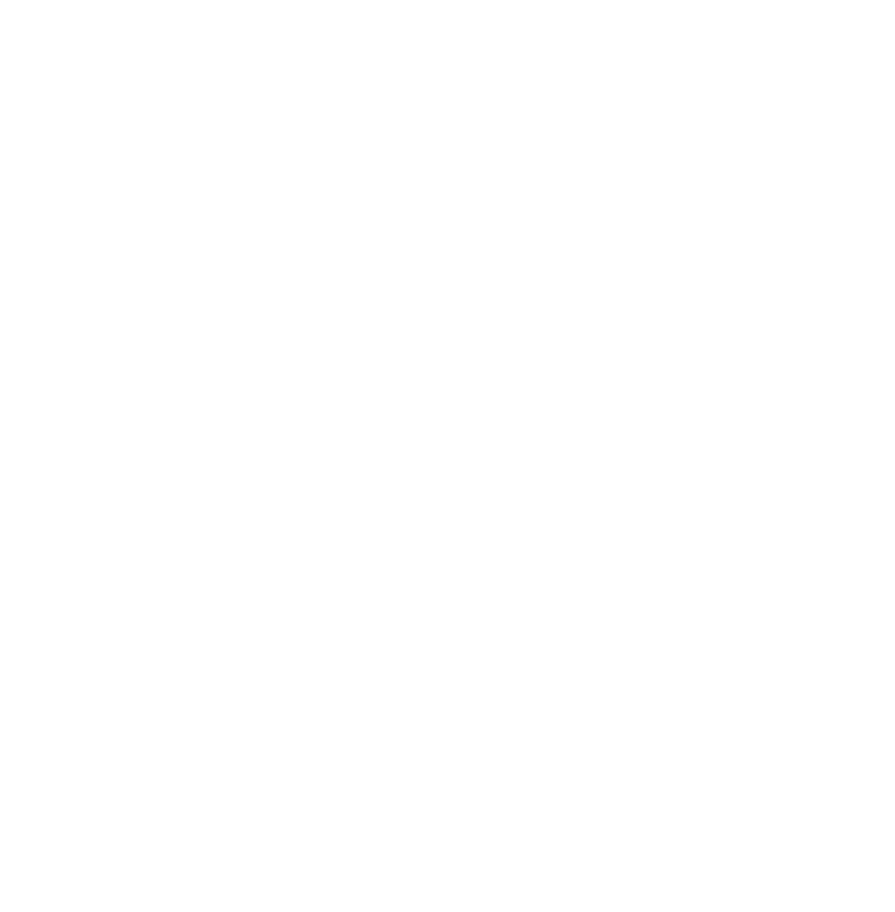
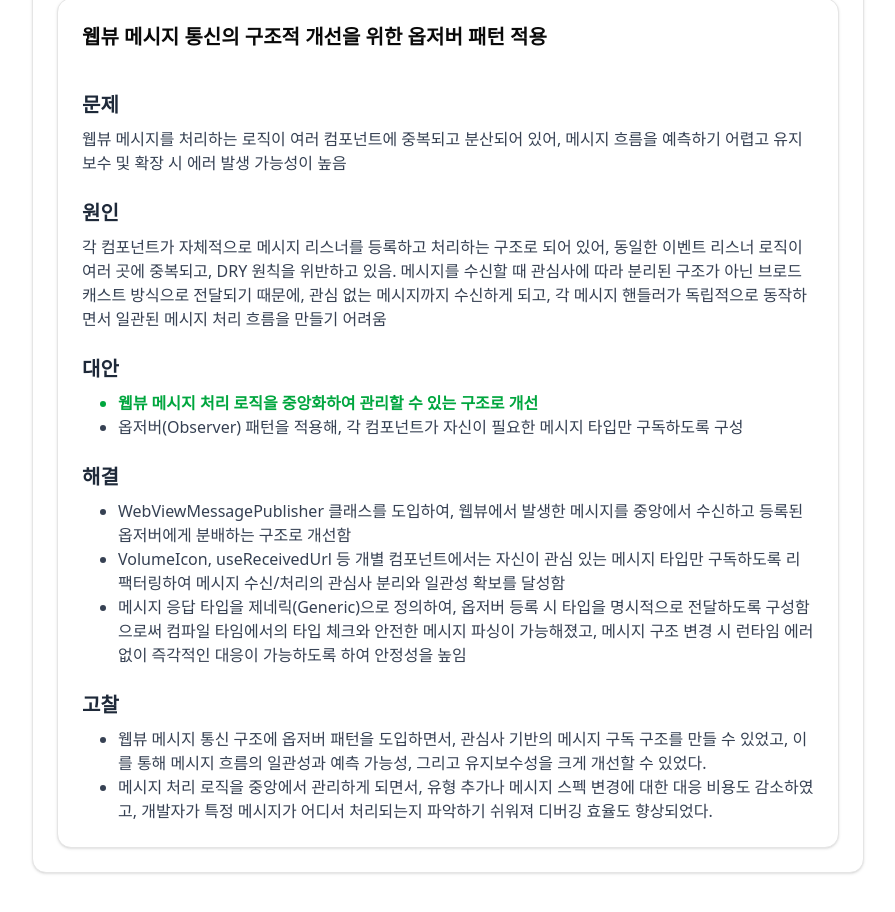
Before and after one commit to BangDori/bangdori-portfolio, a Next.js app: page /experience/sponjy-webview in a window 1280 px wide. Shown: the part 400-1312 px from the top of the page, without its empty margins (192-1087 px from the left). Before the commit the page ends 800 px from the top, so only its background shows below. Built offline with nearby package versions, Linux system fonts and the light colour scheme.

Commit message:
웹뷰 추가

```diff
--- a/app/experience/sponjy-webview/page.tsx
+++ b/app/experience/sponjy-webview/page.tsx
@@ -1,7 +1,9 @@
 import AnimatedSection from '@/components/AnimatedSection';
 import ProjectDetailHeader from '@/components/ProjectDetailHeader';
+import ProjectDetailList from '@/components/ProjectDetailList';
 import ProjectOverView from '@/components/ProjectOverView';
 import { projects } from '@/constants/project';
+import webviewDetail from '@/constants/webview';
 
 const projectMeta = projects.webview;
 
@@ -20,6 +22,9 @@
       <AnimatedSection as="section" delay={0.2} className="mb-8 rounded-lg">
         <ProjectOverView {...projectMeta} />
       </AnimatedSection>
+      <AnimatedSection as="section" delay={0.4} className="mb-8 rounded-lg">
+        <ProjectDetailList details={webviewDetail} />
+      </AnimatedSection>
     </main>
   );
 }
--- a/components/ProjectDetailCard.tsx
+++ b/components/ProjectDetailCard.tsx
@@ -49,7 +49,7 @@
               ))}
             </ul>
           </ProjectDetailSectionBlock>
-          {references && (
+          {references.length > 0 && (
             <ProjectDetailSectionBlock title="참고 자료">
               <ul className="dot-list">
                 {references.map((link, i) => (
--- /dev/null
+++ b/constants/webview.ts
@@ -0,0 +1,29 @@
+const webviewDetail = [
+  {
+    title: '웹뷰 메시지 통신의 구조적 개선을 위한 옵저버 패턴 적용',
+    images: [],
+    problem:
+      '웹뷰 메시지를 처리하는 로직이 여러 컴포넌트에 중복되고 분산되어 있어, 메시지 흐름을 예측하기 어렵고 유지보수 및 확장 시 에러 발생 가능성이 높음',
+    cause:
+      '각 컴포넌트가 자체적으로 메시지 리스너를 등록하고 처리하는 구조로 되어 있어, 동일한 이벤트 리스너 로직이 여러 곳에 중복되고, DRY 원칙을 위반하고 있음. 메시지를 수신할 때 관심사에 따라 분리된 구조가 아닌 브로드캐스트 방식으로 전달되기 때문에, 관심 없는 메시지까지 수신하게 되고, 각 메시지 핸들러가 독립적으로 동작하면서 일관된 메시지 처리 흐름을 만들기 어려움',
+    alternatives: [
+      { text: '웹뷰 메시지 처리 로직을 중앙화하여 관리할 수 있는 구조로 개선', selected: true },
+      {
+        text: '옵저버(Observer) 패턴을 적용해, 각 컴포넌트가 자신이 필요한 메시지 타입만 구독하도록 구성',
+        selected: false,
+      },
+    ],
+    solution: [
+      'WebViewMessagePublisher 클래스를 도입하여, 웹뷰에서 발생한 메시지를 중앙에서 수신하고 등록된 옵저버에게 분배하는 구조로 개선함',
+      'VolumeIcon, useReceivedUrl 등 개별 컴포넌트에서는 자신이 관심 있는 메시지 타입만 구독하도록 리팩터링하여 메시지 수신/처리의 관심사 분리와 일관성 확보를 달성함',
+      '메시지 응답 타입을 제네릭(Generic)으로 정의하여, 옵저버 등록 시 타입을 명시적으로 전달하도록 구성함으로써 컴파일 타임에서의 타입 체크와 안전한 메시지 파싱이 가능해졌고, 메시지 구조 변경 시 런타임 에러 없이 즉각적인 대응이 가능하도록 하여 안정성을 높임',
+    ],
+    insights: [
+      '웹뷰 메시지 통신 구조에 옵저버 패턴을 도입하면서, 관심사 기반의 메시지 구독 구조를 만들 수 있었고, 이를 통해 메시지 흐름의 일관성과 예측 가능성, 그리고 유지보수성을 크게 개선할 수 있었다.',
+      '메시지 처리 로직을 중앙에서 관리하게 되면서, 유형 추가나 메시지 스펙 변경에 대한 대응 비용도 감소하였고, 개발자가 특정 메시지가 어디서 처리되는지 파악하기 쉬워져 디버깅 효율도 향상되었다.',
+    ],
+    references: [],
+  },
+];
+
+export default webviewDetail;
```
